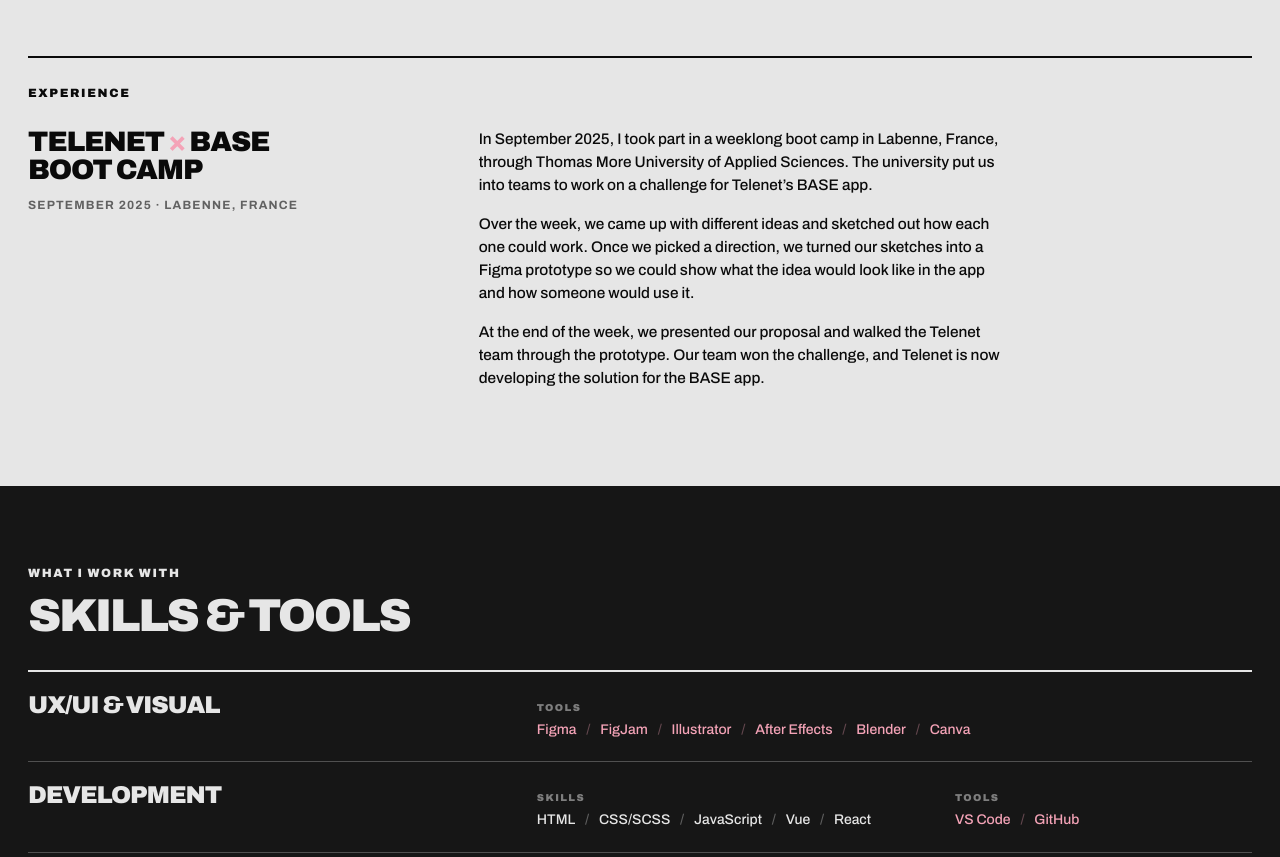
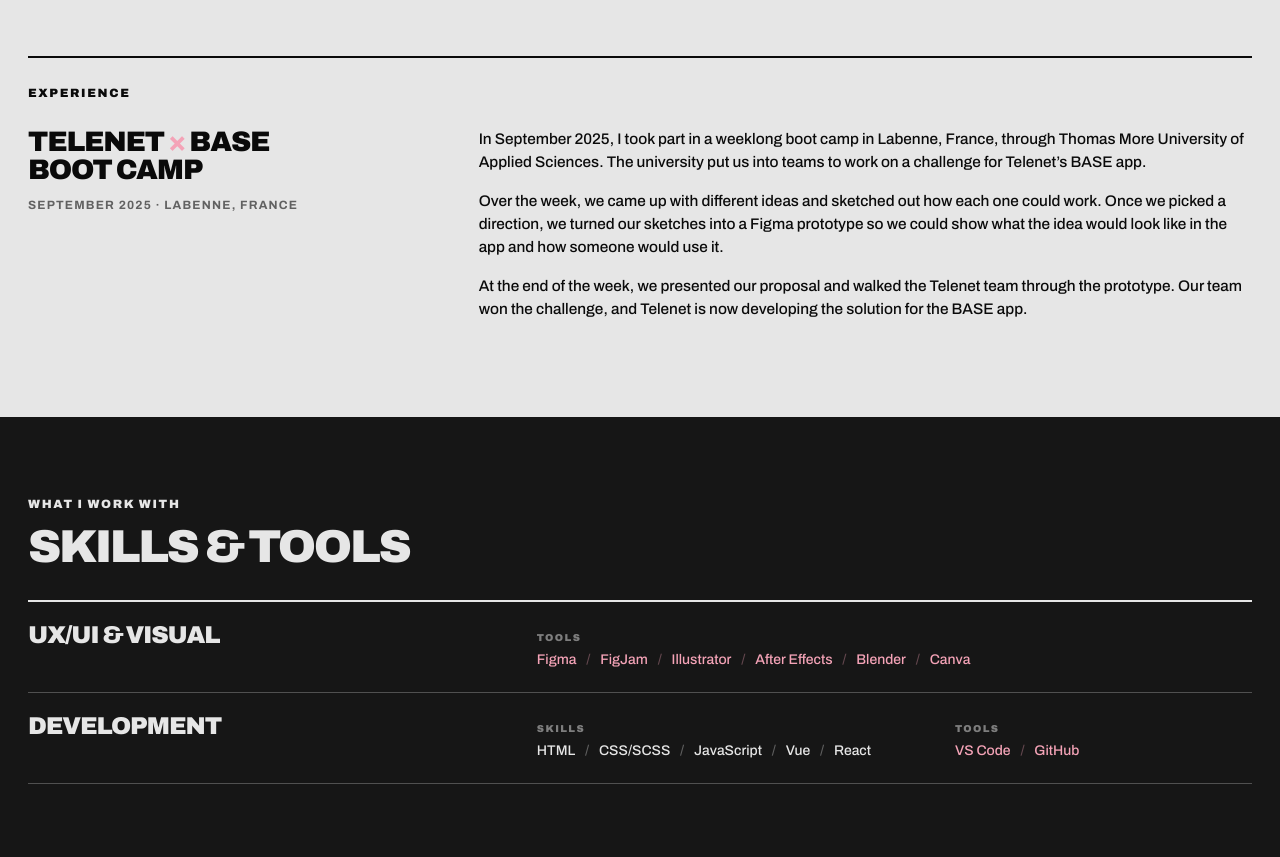
Before and after one commit to AgnijaBirzkope/agnijabirzkope.github.io, a plain HTML site: page index.html in a window 1280 px wide. Shown: the part 1580-2437 px from the top of the page. Drawn offline with Linux system fonts and the light colour scheme; no server answers.

Commit message:
Widen experience text on desktop
Co-Authored-By: Claude Sonnet 5.5 <noreply@anthropic.com>

```diff
--- a/style.css
+++ b/style.css
@@ -255,7 +255,7 @@ ul { list-style: none; }
 .exp__head h2 span { color: var(--pink); }
 .exp__when { margin-top: 14px; font-size: 12px; font-weight: 700; letter-spacing: .1em; text-transform: uppercase; opacity: .6; }
 .exp__copy { display: flex; flex-direction: column; gap: 1em; }
-.exp__row .exp__text { max-width: 60ch; font-size: clamp(15px, 1.2vw, 19px); line-height: 1.5; font-weight: 500; opacity: 1; }
+.exp__row .exp__text { max-width: none; font-size: clamp(15px, 1.2vw, 19px); line-height: 1.5; font-weight: 500; opacity: 1; }
 @media (max-width: 820px) { .exp__row { grid-template-columns: 1fr; gap: 20px; } }
 
 /* ---------- skills & tools: editorial rows ---------- */
```
